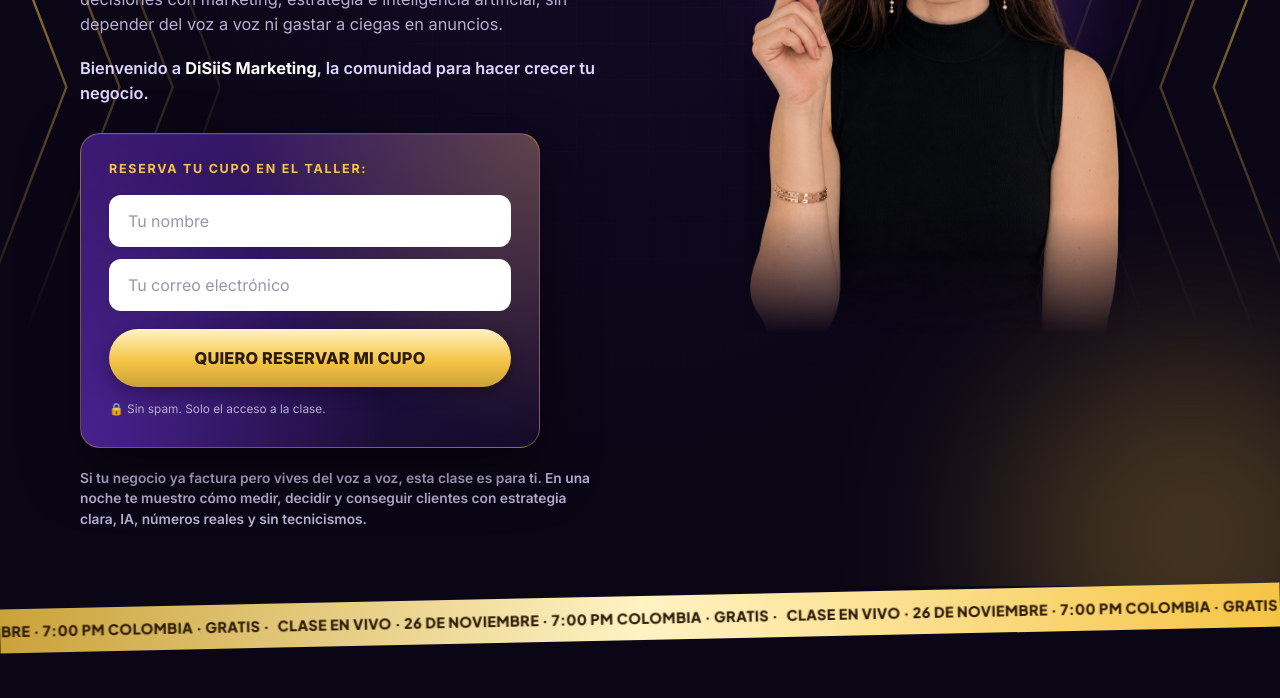
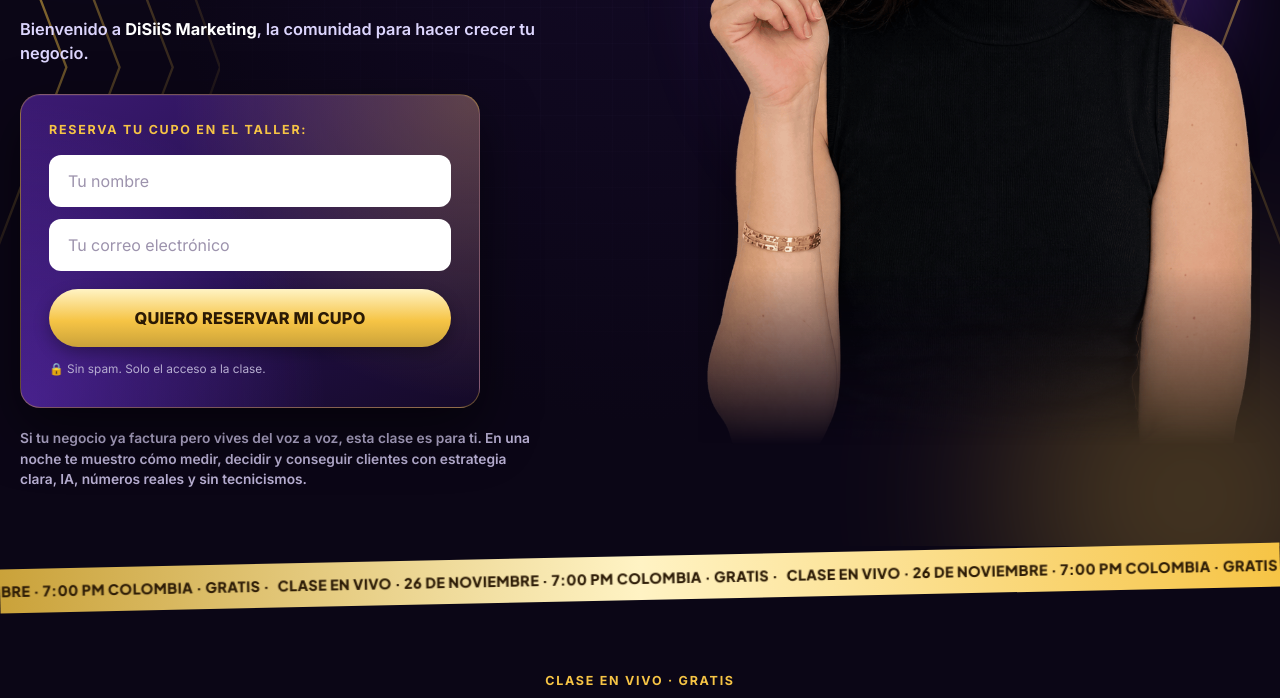
Before and after one commit to DiSiiS-Growth-Marketing/meli-clase-en-vivo, a plain HTML site: page index.html in a window 1280 px wide. Shown: the part 541-1239 px from the top of the page. Drawn offline with Linux system fonts and the light colour scheme.

Commit message:
Enlarge hero photo and widen the text column on desktop
- hero-inner grows to max-width 1360px with an 11:10 column split
  (text column wider, reduces its wrap height) instead of an even 1fr 1fr
- hero-photo grows from 380px to 600px, now closely matching the text
  column's height instead of looking small next to it

Co-Authored-By: Claude Sonnet 5 <noreply@anthropic.com>

```diff
--- a/styles.css
+++ b/styles.css
@@ -472,15 +472,15 @@ img{max-width:100%; display:block;}
   .topbar-label{font-size:1.25rem;}
   .hero{text-align:left;}
   .hero-inner{
-    max-width:1120px;
-    grid-template-columns: 1fr 1fr;
+    max-width:1360px;
+    grid-template-columns: 11fr 10fr;
     align-items:center;
-    gap:56px;
+    gap:60px;
   }
   .hero-visual{order:2; justify-content:center;}
   .hero-copy{order:1; align-items:flex-start; text-align:left;}
-  .hero-photo{width:380px;}
-  .hero-photo-glow{width:340px; height:340px;}
+  .hero-photo{width:600px;}
+  .hero-photo-glow{width:550px; height:550px;}
   .hero-wordmark{align-items:flex-start;}
   .hero-wordmark-overlay{display:none;}
   .hero-wordmark-static{display:flex;}
```
